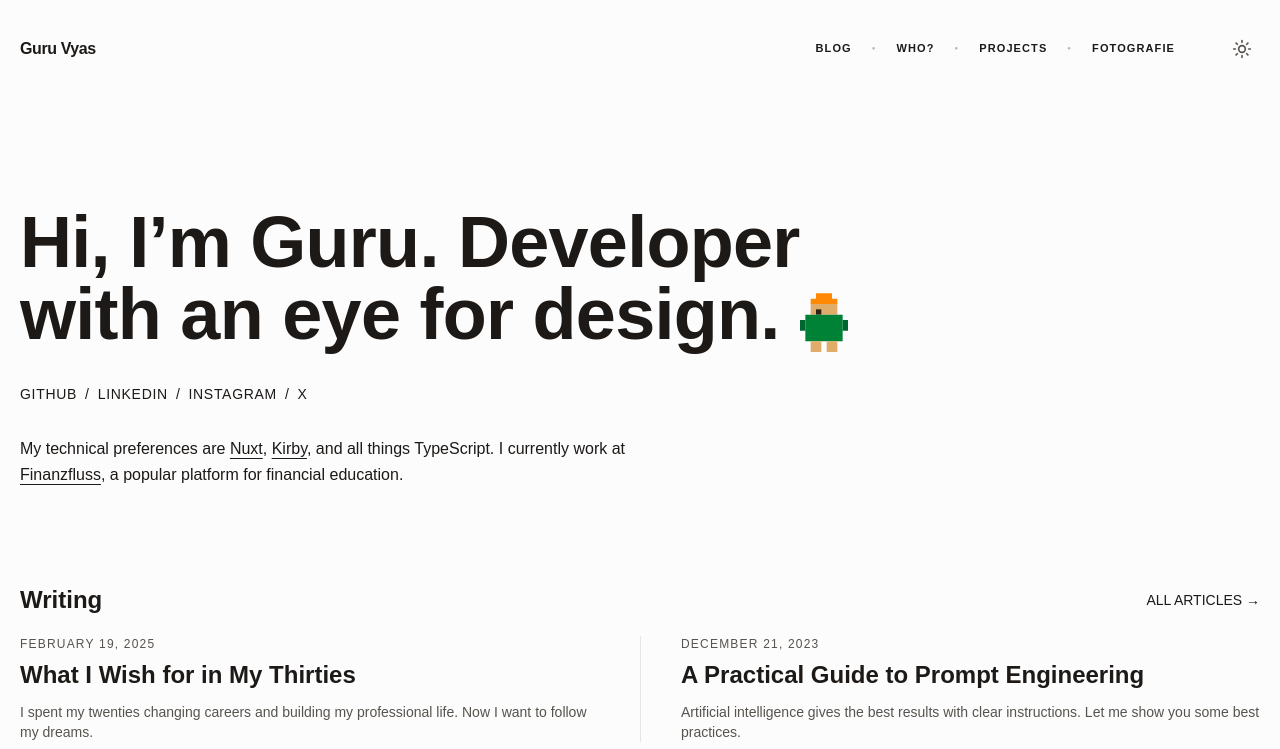
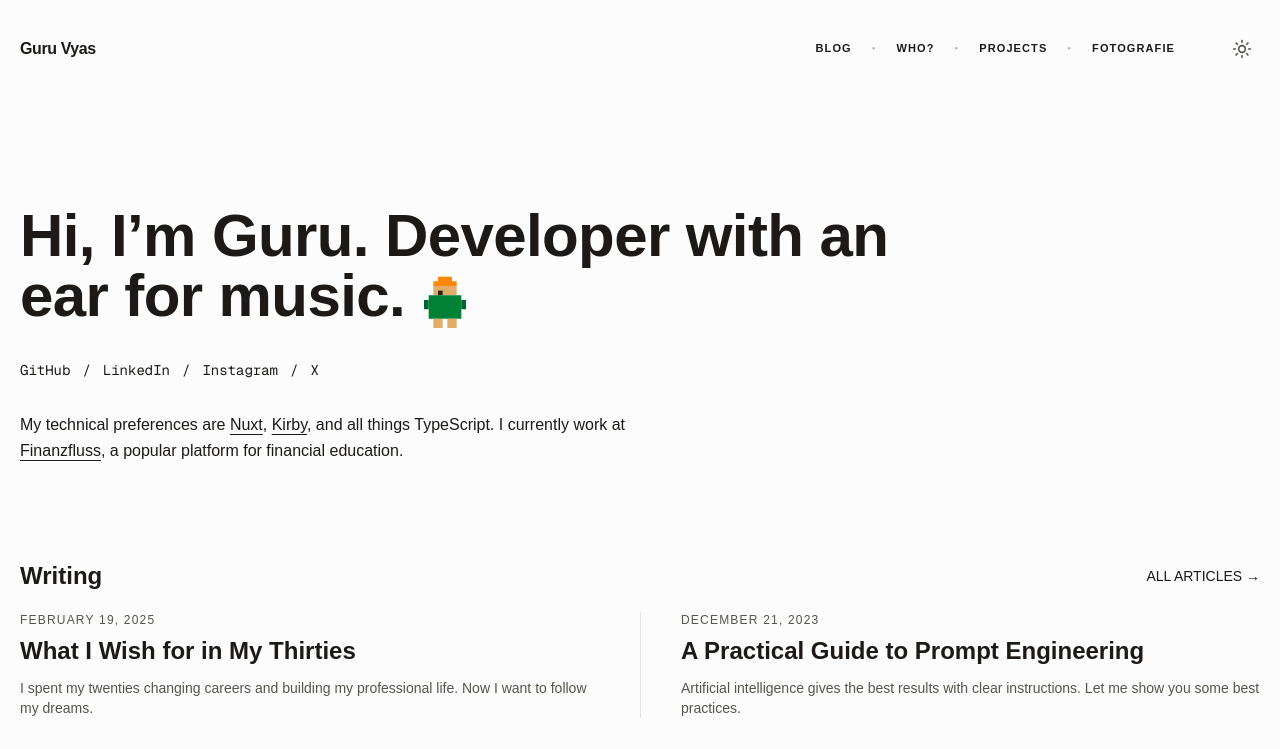
Before and after one commit to wakeupguruu/portfolio, a Next.js app: page / in a window 1280 px wide. Shown: the top 749 px of the page. Built offline with nearby package versions, Linux system fonts and the light colour scheme.

Commit message:
added new animation on hover for links and changed the format of landing page

```diff
--- a/app/page.tsx
+++ b/app/page.tsx
@@ -38,21 +38,21 @@ export default function Home() {
       <Container className="pb-16">
         {/* Hero */}
         <Section className="pt-32">
-          <h1 className="text-5xl font-extrabold leading-[1.0] tracking-[-0.04em] sm:text-7xl max-w-4xl">
-            Hi, I’m Guru. Developer with an eye for design.
+          <h1 className="text-4xl font-extrabold leading-[1.0] tracking-[-0.04em] sm:text-6xl max-w-4xl">
+            <span>Hi, I’m Guru. Developer with an ear for music.</span>
             <span className="inline-block align-middle ml-3">
-              <PixelIcon className="w-12 h-12 sm:w-16 sm:h-16" />
+              <PixelIcon className="w-10 h-10 sm:w-14 sm:h-14" />
             </span>
           </h1>
 
-          <div className="mt-8 flex flex-wrap items-center gap-2 text-sm font-medium text-muted-foreground uppercase tracking-wider">
-            <a href="https://github.com" target="_blank" rel="noreferrer" className="hover:text-foreground transition-colors">GitHub</a>
+          <div className="mt-8 flex flex-wrap items-center gap-2 text-sm font-mono text-muted-foreground">
+            <a href="https://github.com" target="_blank" rel="noreferrer" className="px-1 -ml-1 transition-all duration-200 hover:bg-black hover:!text-white dark:hover:bg-white dark:hover:!text-black rounded-sm">GitHub</a>
             <span className="text-muted-foreground/40">/</span>
-            <a href="https://linkedin.com" target="_blank" rel="noreferrer" className="hover:text-foreground transition-colors">LinkedIn</a>
+            <a href="https://linkedin.com" target="_blank" rel="noreferrer" className="px-1 transition-all duration-200 hover:bg-black hover:!text-white dark:hover:bg-white dark:hover:!text-black rounded-sm">LinkedIn</a>
             <span className="text-muted-foreground/40">/</span>
-            <a href="https://instagram.com" target="_blank" rel="noreferrer" className="hover:text-foreground transition-colors">Instagram</a>
+            <a href="https://instagram.com" target="_blank" rel="noreferrer" className="px-1 transition-all duration-200 hover:bg-black hover:!text-white dark:hover:bg-white dark:hover:!text-black rounded-sm">Instagram</a>
             <span className="text-muted-foreground/40">/</span>
-            <a href="https://twitter.com" target="_blank" rel="noreferrer" className="hover:text-foreground transition-colors">X</a>
+            <a href="https://twitter.com" target="_blank" rel="noreferrer" className="px-1 transition-all duration-200 hover:bg-black hover:!text-white dark:hover:bg-white dark:hover:!text-black rounded-sm">X</a>
           </div>
 
           <p className="mt-8 max-w-2xl text-base leading-relaxed text-muted-foreground">
```
